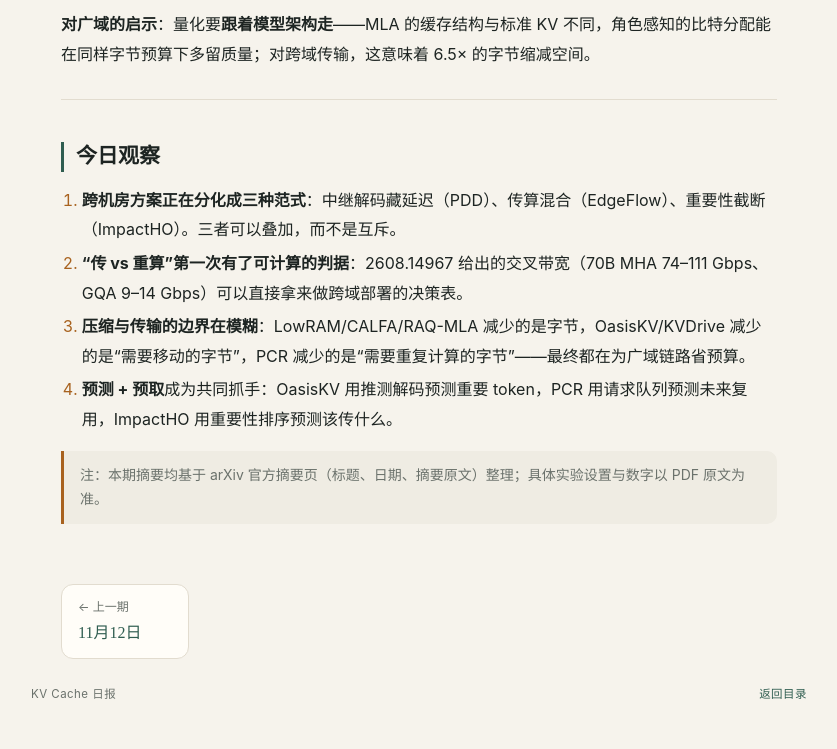
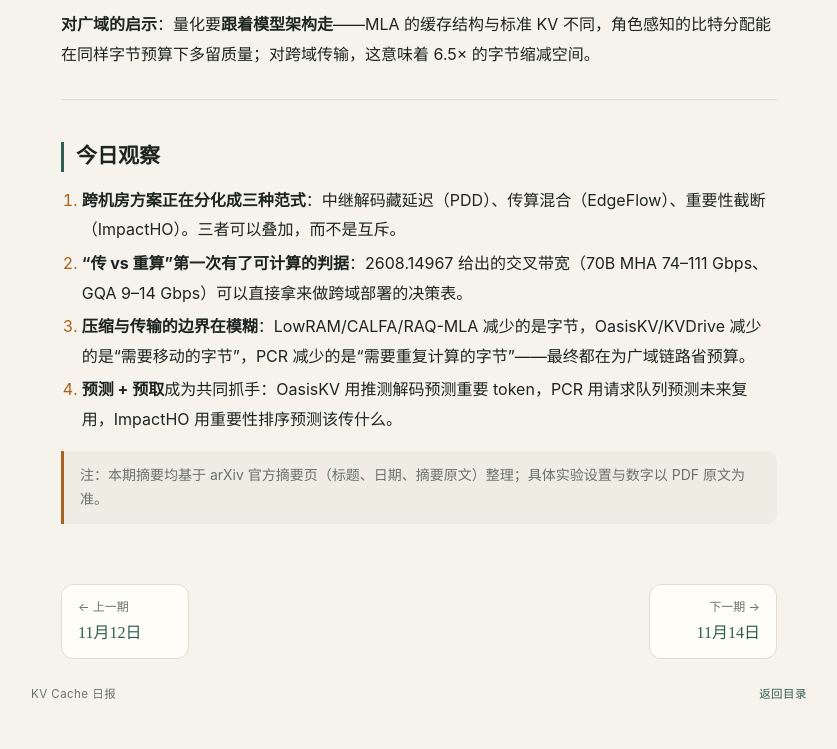
Before and after one commit to LuJiaxun/kv-cache-daily, a plain HTML site: page days/2026-11-13.html in a window 1280 px wide. Shown: the part 6031-6780 px from the top of the page, without its empty margins (221-1058 px from the left). Drawn offline with Linux system fonts and the light colour scheme.

Commit message:
deploy: days/2026-11-13.html

```diff
--- a/days/2026-11-13.html
+++ b/days/2026-11-13.html
@@ -196,7 +196,7 @@
 <p>注：本期摘要均基于 arXiv 官方摘要页（标题、日期、摘要原文）整理；具体实验设置与数字以 PDF 原文为准。</p>
 </blockquote>
 </main>
-<nav class="pager"><a class="pager-link" href="2026-11-12.html"><span class="dir">← 上一期</span><span class="d">11月12日</span></a></nav>
+<nav class="pager"><a class="pager-link" href="2026-11-12.html"><span class="dir">← 上一期</span><span class="d">11月12日</span></a><a class="pager-link next" href="2026-11-14.html"><span class="dir">下一期 →</span><span class="d">11月14日</span></a></nav>
 <footer class="footer"><span>KV Cache 日报</span><a href="../index.html">返回目录</a></footer>
 
 <script src="../assets/app.js" defer></script>
```
